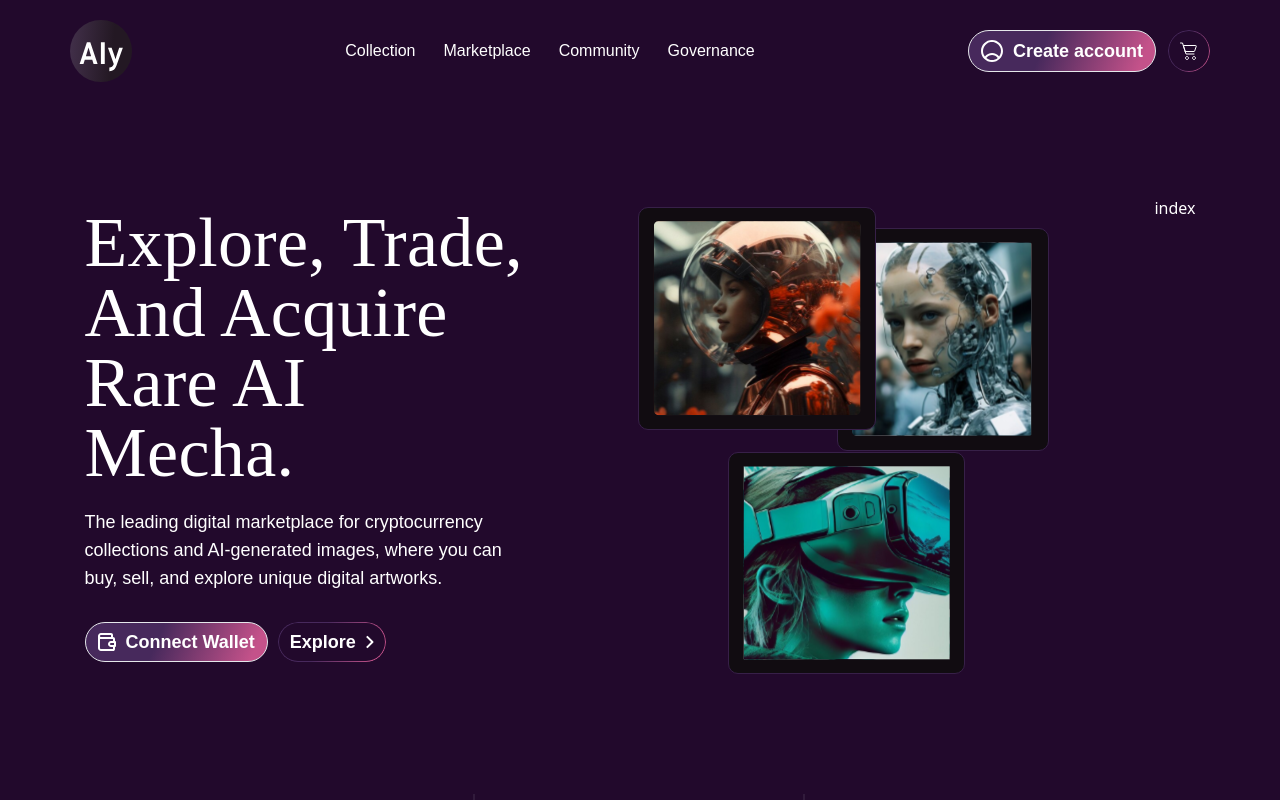
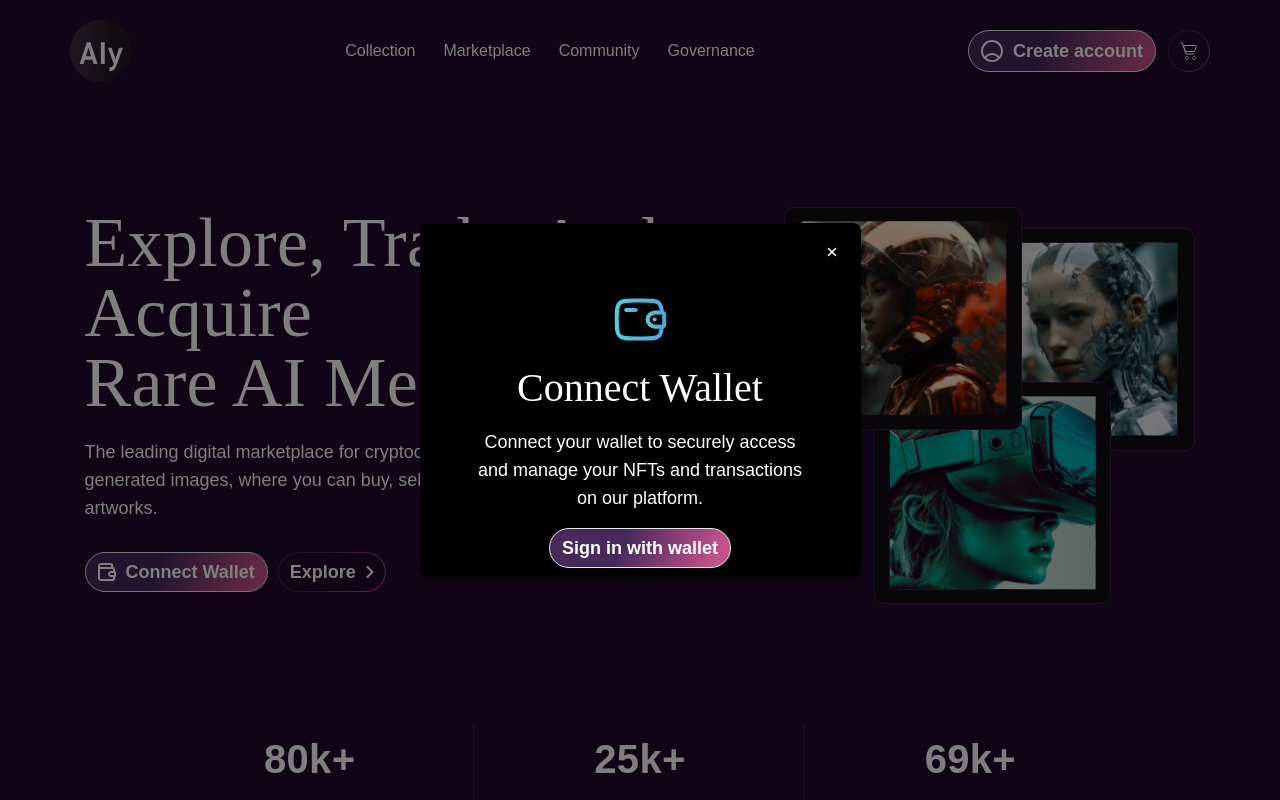
Before and after one commit to AbhishekKatnoria/NFT, a React (Create React App) app: page / in a window 1280 px wide. Both pictures are taken after a click on the button "Connect Wallet". Shown: the top 800 px of the page. Built offline with nearby package versions, Linux system fonts and the light colour scheme; the HTML template or start-up script is replaced by a standard one.

Commit message:
Creating the Ui of the Conncet Wallet

```diff
--- a/src/Components/ConnectWallet/index.tsx
+++ b/src/Components/ConnectWallet/index.tsx
@@ -1,4 +1,42 @@
-const ConnectWallet = () => {
-  return <div>index</div>;
+import Button from "../Button";
+
+const ConnectWallet = ({ onClick, settip }: any) => {
+  console.log(onClick);
+  return (
+    <div className="fixed inset-0 flex items-center justify-center bg-black bg-opacity-50 w-screen h-screen z-40">
+      <div className="bg-black rounded-lg shadow-lg w-[441px] h-[355px]">
+        <div className="flex justify-end pt-4 pr-4">
+          <img
+            src="/HomePage/cross.svg"
+            alt=""
+            className="p-2 text-end"
+            loading="lazy"
+            onClick={() => {
+              onClick();
+            }}
+          />
+        </div>
+        <div className=" px-[50px] pt-[26px] pb-[40px]  flex flex-col justify-center items-center gap-4">
+          <img
+            src="/HomePage/conncetwallet.svg"
+            alt=""
+            className="w-[57px] h-[57px]"
+            loading="lazy"
+          />
+          <h2 className="text-[40px] leading-[120%]">Connect Wallet</h2>
+          <p className="text-center">
+            Connect your wallet to securely access and manage your NFTs and
+            transactions on our platform.
+          </p>
+          <Button
+            label={"Sign in  with wallet"}
+            variant="filled"
+            css="rounded-[42px]"
+          ></Button>
+        </div>
+      </div>
+    </div>
+  );
 };
+
 export default ConnectWallet;
--- a/src/Components/HomePage/Banner/index.tsx
+++ b/src/Components/HomePage/Banner/index.tsx
@@ -48,17 +48,13 @@ const Banner = ({ data }: Banner) => {
         <div className="flex relative max-w-[411px] w-full blueEffect">
           {BannerData?.images?.map((item, i) => (
             <div className={`bannerImages bannerImages${i + 1}`} key={i}>
-              <img src={item?.img} alt={item?.alt} />
+              <img src={item?.img} alt={item?.alt} loading="lazy" />
             </div>
           ))}
         </div>
       )}
 
-      {tip && (
-        <div onClick={() => settip(false)}>
-          <ConnectWallet />
-        </div>
-      )}
+      {tip && <ConnectWallet onClick={() => settip(false)} />}
     </div>
   );
 };
```
